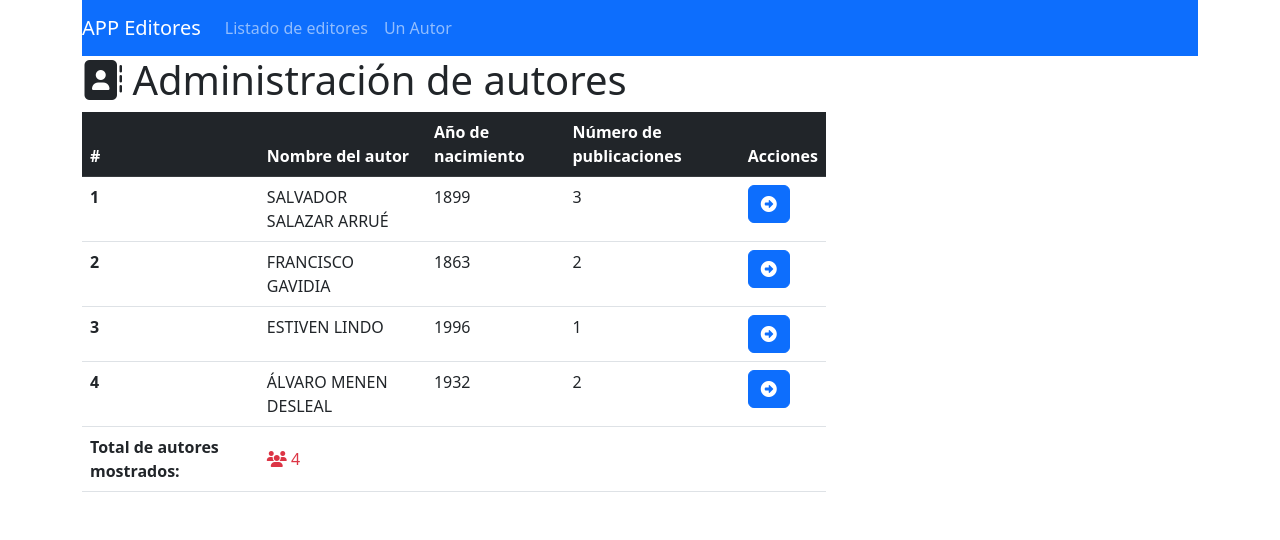
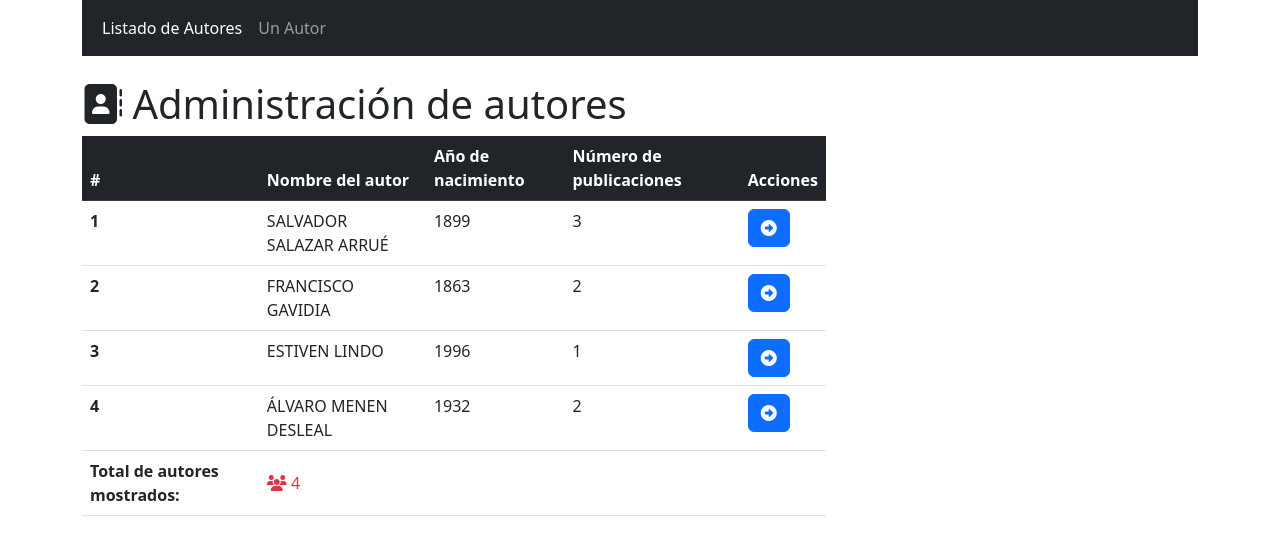
Before and after one commit to EsauGomez3198/Implementacion-Entorno-Stack-MEAN, an Angular app: page / in a window 1280 px wide. Shown: the top 540 px of the page. Built offline with nearby package versions, Linux system fonts and the light colour scheme.

Commit message:
fix: design chaged

```diff
--- a/src/app/nav-bar/nav-bar.component.html
+++ b/src/app/nav-bar/nav-bar.component.html
@@ -1,16 +1,14 @@
-<nav class="navbar navbar-expand-lg navbar-dark bg-primary">
-    <a class="navbar-brand" routerLink="/">APP Editores</a>
-    <button class="navbar-toggler" type="button" data-toggle="collapse" data-target="#navbarNav" aria-controls="navbarNav" aria-expanded="false" aria-label="Toggle navigation">
-      <span class="navbar-toggler-icon"></span>
-    </button>
+<nav class="navbar navbar-expand-sm navbar-dark bg-dark mb-4">
+  <div class="container-fluid">
     <div class="collapse navbar-collapse" id="navbarNav">
-      <ul class="navbar-nav">
-        <li class="nav-item active">
-          <a class="nav-link" routerLink="/">Listado de editores</a>
+      <ul class="navbar-nav me-auto mb-2 mb-lg-0">
+        <li class="nav-item">
+          <a class="nav-link active" routerLink="/">Listado de Autores</a>
         </li>
-        <li class="nav-item active">
-            <a class="nav-link" routerLink="/autor">Un Autor</a>
-          </li>
+        <li class="nav-item">
+          <a class="nav-link" routerLink="/autor">Un Autor</a>
+        </li>
       </ul>
     </div>
+  </div>
 </nav>
```
